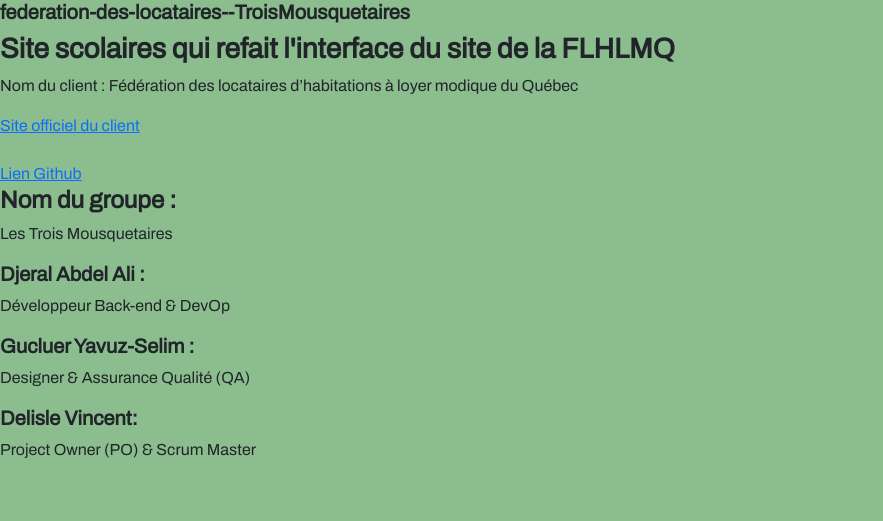
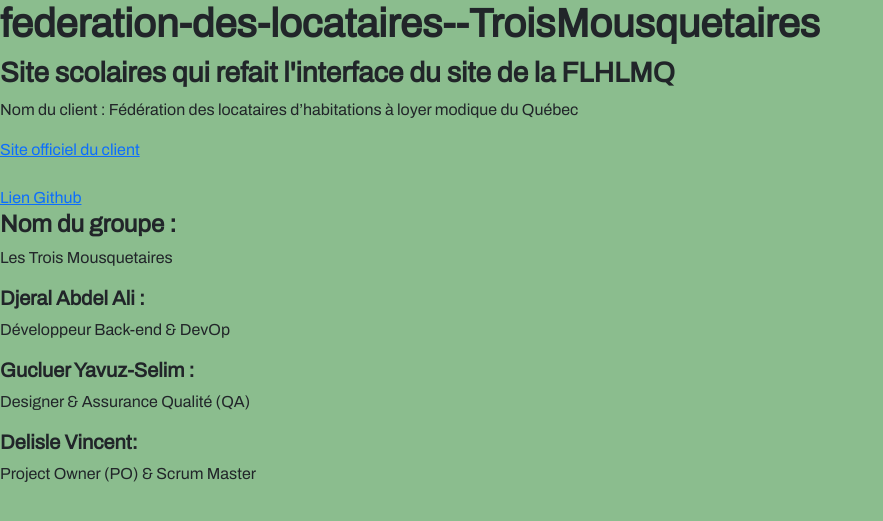
Before and after one commit to DjeAbdel0/federation-des-locataires--TroisMousquetaires, a PHP site: page / in a window 1280 px wide. Shown: the part 56-577 px from the top of the page, without its empty margins (0-883 px from the left). Run offline with PHP 8.4, Linux system fonts and the light colour scheme; some libraries are stand-ins or nearby versions.

Commit message:
modification v2

```diff
--- a/partials/_img.scss
+++ b/partials/_img.scss
@@ -5,7 +5,11 @@
   width: 50%;
 }
 
-@mixin ResponsiveImg {
+@mixin responsiveImg {
   max-width: 100%;
   height: auto;
 }
+
+@mixin imageRonde {
+  border-radius: 50%;
+}
--- a/style.css
+++ b/style.css
@@ -10,7 +10,7 @@ html {
 
 h1 {
   font-weight: bold;
-  font-size: 20px;
+  font-size: 40px;
 }
 
 h2,
--- a/style.scss
+++ b/style.scss
@@ -15,7 +15,7 @@ html {
 
 h1 {
   @include typo.bold;
-  font-size: 20px;
+  font-size: 40px;
 }
 
 h2,
```
